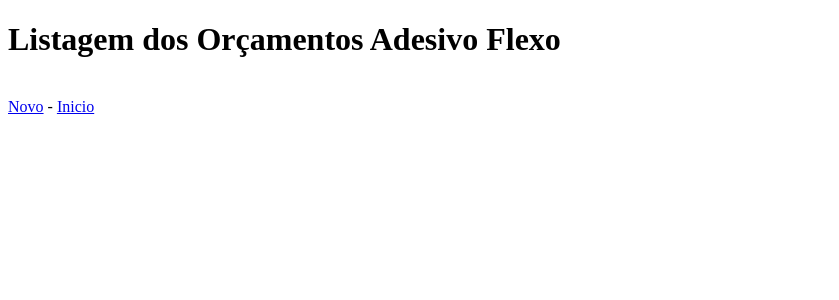
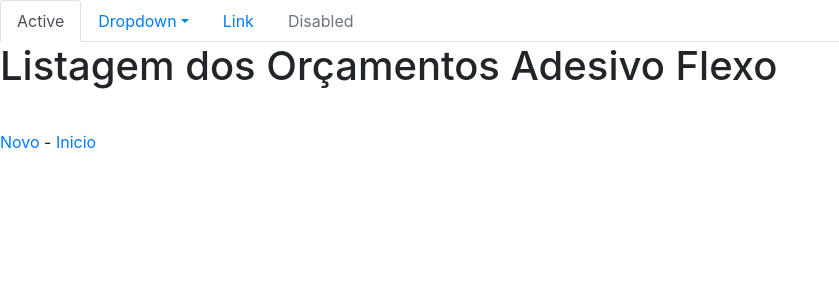
Before and after one commit to pwlimaverde/appecoprint, a Django app: page /moduloof/moduloof/locadesivo/ in a window 1280 px wide. Shown: the top 300 px of the page, without its empty margins (0-839 px from the left). Run offline with Django 3.2, Linux system fonts and the light colour scheme; data that the repository does not hold is empty; some libraries are stand-ins or nearby versions.

Commit message:
inicio da implantação dos menus nav e remodelagem dos templats

```diff
--- a/baseof/settings.py
+++ b/baseof/settings.py
@@ -37,7 +37,7 @@ ROOT_URLCONF = 'baseof.urls'
 TEMPLATES = [
     {
         'BACKEND': 'django.template.backends.django.DjangoTemplates',
-        'DIRS': [],
+        'DIRS': ['templates', ],
         'APP_DIRS': True,
         'OPTIONS': {
             'context_processors': [
@@ -86,3 +86,6 @@ USE_TZ = True
 
 STATIC_URL = '/static/'
 STATIC_ROOT = os.path.join(BASE_DIR, 'staticfiles')
+STATICFILES_DIRS = [
+    os.path.join(BASE_DIR, "static"),
+]
--- a/moduloof/templates/moduloof/locadesivo.html
+++ b/moduloof/templates/moduloof/locadesivo.html
@@ -1,13 +1,34 @@
-<!doctype html>
-<html lang="pt-br">
-<head>
-    <meta charset="UTF-8">
-    <meta name="viewport"
-          content="width=device-width, user-scalable=no, initial-scale=1.0, maximum-scale=1.0, minimum-scale=1.0">
-    <meta http-equiv="X-UA-Compatible" content="ie=edge">
-    <title>Orçamento Adesivo Flexo</title>
-</head>
-<body>
+{% extends 'base_sistema.html' %}
+
+{% block head %}
+    <title>Orçamentos Adesivo Flexo</title>
+{% endblock %}
+
+{% block menu %}
+<ul class="nav nav-tabs">
+  <li class="nav-item">
+    <a class="nav-link active" href="#">Active</a>
+  </li>
+  <li class="nav-item dropdown">
+    <a class="nav-link dropdown-toggle" data-toggle="dropdown" href="#" role="button" aria-haspopup="true" aria-expanded="false">Dropdown</a>
+    <div class="dropdown-menu">
+      <a class="dropdown-item" href="#">Action</a>
+      <a class="dropdown-item" href="#">Another action</a>
+      <a class="dropdown-item" href="#">Something else here</a>
+      <div class="dropdown-divider"></div>
+      <a class="dropdown-item" href="#">Separated link</a>
+    </div>
+  </li>
+  <li class="nav-item">
+    <a class="nav-link" href="#">Link</a>
+  </li>
+  <li class="nav-item">
+    <a class="nav-link disabled" href="#" tabindex="-1" aria-disabled="true">Disabled</a>
+  </li>
+</ul>
+{% endblock %}
+
+{% block main %}
     <h1>Listagem dos Orçamentos Adesivo Flexo</h1>
         <ul>
         {% for v in listagem %}
@@ -16,5 +37,4 @@
         </ul>
     <br>
     <a href="{% url 'url_novo_ocadesivo' %}">Novo</a> - <a href="{% url 'url_home' %}">Inicio</a>
-</body>
-</html>
+{% endblock %}
--- /dev/null
+++ b/templates/base_sistema.html
@@ -0,0 +1,24 @@
+<!doctype html>
+<html lang="pt-br">
+<head>
+    <meta charset="UTF-8">
+    <meta name="viewport"
+          content="width=device-width, user-scalable=no, initial-scale=1.0, maximum-scale=1.0, minimum-scale=1.0">
+    <meta http-equiv="X-UA-Compatible" content="ie=edge">
+    <link rel="stylesheet" href="https://stackpath.bootstrapcdn.com/bootstrap/4.3.1/css/bootstrap.min.css" integrity="sha384-ggOyR0iXCbMQv3Xipma34MD+dH/1fQ784/j6cY/iJTQUOhcWr7x9JvoRxT2MZw1T" crossorigin="anonymous">
+    {% block head %}
+    {% endblock %}
+</head>
+<body>
+    {% block menu %}
+    {% endblock %}
+
+    {% block main %}
+    {% endblock %}
+
+
+<script src="https://code.jquery.com/jquery-3.3.1.slim.min.js" integrity="sha384-q8i/X+965DzO0rT7abK41JStQIAqVgRVzpbzo5smXKp4YfRvH+8abtTE1Pi6jizo" crossorigin="anonymous"></script>
+<script src="https://cdnjs.cloudflare.com/ajax/libs/popper.js/1.14.7/umd/popper.min.js" integrity="sha384-UO2eT0CpHqdSJQ6hJty5KVphtPhzWj9WO1clHTMGa3JDZwrnQq4sF86dIHNDz0W1" crossorigin="anonymous"></script>
+<script src="https://stackpath.bootstrapcdn.com/bootstrap/4.3.1/js/bootstrap.min.js" integrity="sha384-JjSmVgyd0p3pXB1rRibZUAYoIIy6OrQ6VrjIEaFf/nJGzIxFDsf4x0xIM+B07jRM" crossorigin="anonymous"></script>
+</body>
+</html>
```
